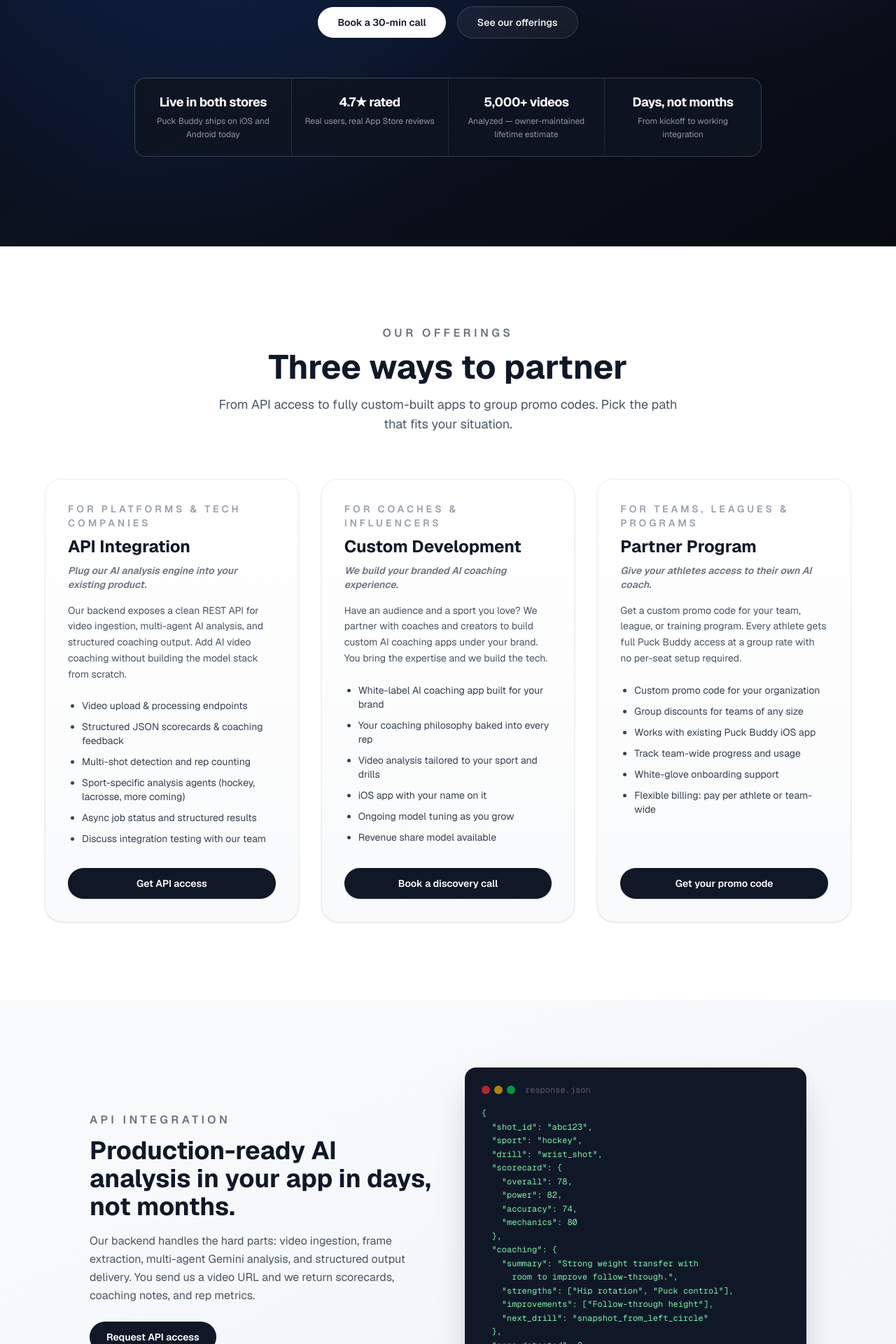
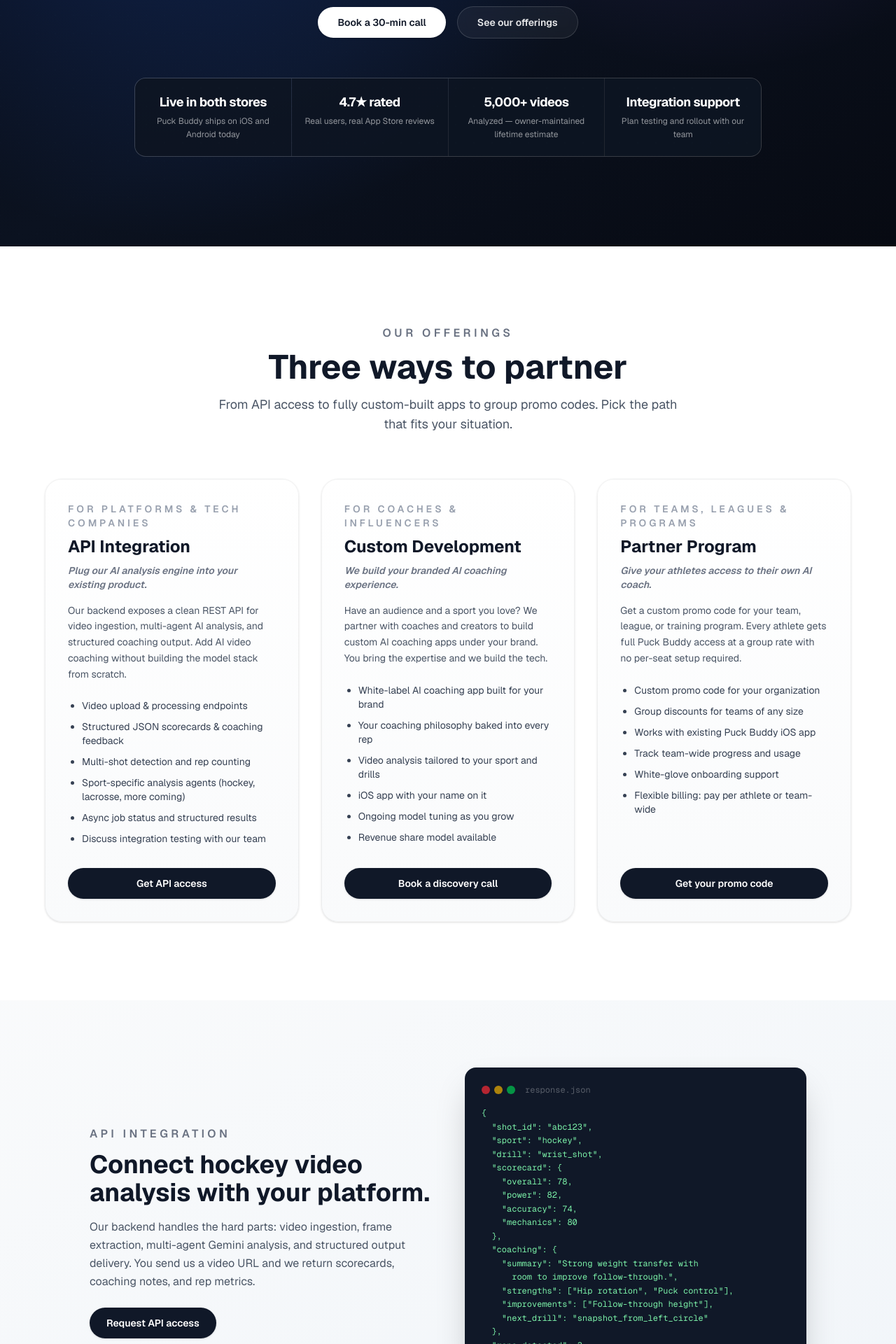
Before and after one commit to jakedibattista/puckbuddywebsite, a Next.js app: page /partner in a window 1280 px wide. Shown: the part 460-2380 px from the top of the page at 70% size. Built offline with nearby package versions, Linux system fonts and the light colour scheme; no server answers.

Commit message:
Remove remaining analysis and integration timing promises

```diff
--- a/src/app/components/HomeHeroVisual.tsx
+++ b/src/app/components/HomeHeroVisual.tsx
@@ -62,7 +62,7 @@
         </div>
       </motion.div>
       <p className="mt-4 text-center text-xs text-white/45">
-        Puck Buddy · AI shot analysis in ~1 min
+        Puck Buddy · AI shot analysis and coaching
       </p>
     </motion.div>
   );
--- a/src/app/partner/page.tsx
+++ b/src/app/partner/page.tsx
@@ -14,7 +14,7 @@
   { value: "Live in both stores", label: "Puck Buddy ships on iOS and Android today" },
   { value: `${APP_STORE_RATING}★ rated`, label: "Real users, real App Store reviews" },
   { value: `${ANALYZED_VIDEO_COUNT_LABEL} videos`, label: "Analyzed — owner-maintained lifetime estimate" },
-  { value: "Days, not months", label: "From kickoff to working integration" },
+  { value: "Integration support", label: "Plan testing and rollout with our team" },
 ] as const;
 
 export default function PartnerPage() {
@@ -246,7 +246,7 @@
                     API integration
                   </p>
                   <h2 className="text-3xl md:text-4xl font-bold text-gray-900 mb-4">
-                    Production-ready AI analysis in your app in days, not months.
+                    Connect hockey video analysis with your platform.
                   </h2>
                   <p className="text-gray-600 leading-relaxed mb-6">
                     Our backend handles the hard parts: video ingestion, frame extraction,
@@ -311,7 +311,7 @@
                 </h2>
                 <p className="text-lg text-gray-600">
                   We issue you a custom code. Your athletes redeem it in the Puck Buddy app and get
-                  instant access to video analysis, scorecards, and AI coaching chat.
+                  access to video analysis, scorecards, and AI coaching chat.
                 </p>
               </div>
             </ScrollAnimation>
```
Also changed, not shown: 1 other file (tests, documents, lock files or other folders).
